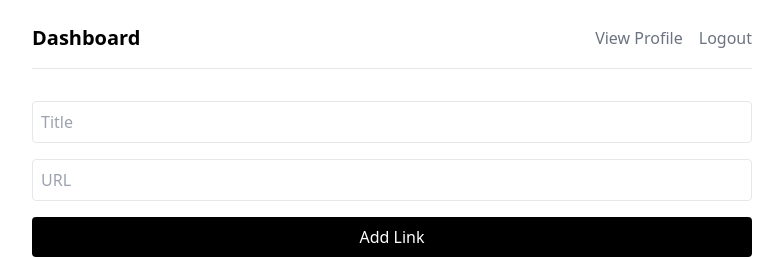
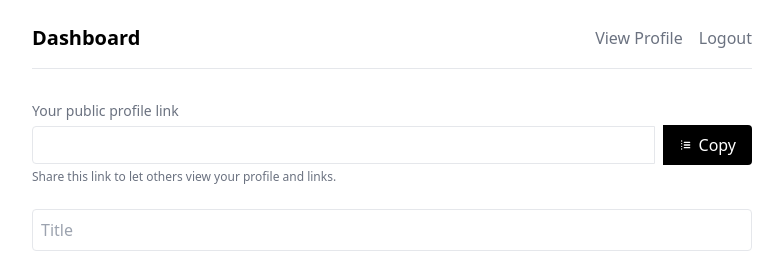
Before and after one commit to Yahia101Imad/bio-link-tool, a React (Vite) app in the folder client/: page /dashboard in a window 1280 px wide. Shown: the top 259 px of the page, without its empty margins (248-1031 px from the left). Built offline with nearby package versions, Linux system fonts and the light colour scheme; no server answers.

Commit message:
feat: create a copy field for links user profile

```diff
--- a/client/src/pages/DashboardPage.jsx
+++ b/client/src/pages/DashboardPage.jsx
@@ -20,14 +20,16 @@ export default function Dashboard() {
   const [toast, setToast] = useState(null);
   const showToast = (message, type = "success") => setToast({ message, type });
 
+  const [profileLink, setProfileLink] = useState(""); // User profile link
+
   // Check url formula with regex
   const isValidURL = (string) => {
     const pattern = new RegExp(
       "^(https?:\\/\\/)" + // http:// or https://
-      "((([a-zA-Z0-9\\-]+\\.)+[a-zA-Z]{2,})|" + // domain...
-      "localhost)" + // ...or localhost
-      "(\\:[0-9]{1,5})?" + // optional port
-      "(\\/.*)?$" // path
+        "((([a-zA-Z0-9\\-]+\\.)+[a-zA-Z]{2,})|" + // domain...
+        "localhost)" + // ...or localhost
+        "(\\:[0-9]{1,5})?" + // optional port
+        "(\\/.*)?$", // path
     );
     return pattern.test(string);
   };
@@ -45,8 +47,16 @@ export default function Dashboard() {
   useEffect(() => {
     (async () => {
       await fetchLinks();
+      const username = localStorage.getItem("username");
+      if (username) setProfileLink(`${window.location.origin}/${username}`);
     })();
   }, []);
+
+  // Copy profile link
+  const handleCopyProfileLink = () => {
+    navigator.clipboard.writeText(profileLink);
+    showToast("Profile link copied to clipboard!", "success");
+  };
 
   // View Profile
   const handleViewProfile = () => {
@@ -219,6 +229,44 @@ export default function Dashboard() {
         </div>
       </div>
 
+      {/* Copy Profile Link Field */}
+      <div className="mb-6">
+        <label className="block text-sm font-medium text-secondary mb-1">
+          Your public profile link
+        </label>
+        <div className="flex items-center gap-2">
+          <input
+            type="text"
+            value={profileLink}
+            readOnly
+            className="flex-1 border border-border p-2 rounded-l bg-background text-sm text-primary focus:outline-none focus:ring-2 focus:ring-primary"
+          />
+          <button
+            onClick={handleCopyProfileLink}
+            className="flex items-center gap-1 bg-primary text-white px-4 py-2 rounded-r hover:bg-primary/90 transition"
+          >
+            <svg
+              xmlns="http://www.w3.org/2000/svg"
+              className="h-4 w-4"
+              fill="none"
+              viewBox="0 0 24 24"
+              stroke="currentColor"
+            >
+              <path
+                strokeLinecap="round"
+                strokeLinejoin="round"
+                strokeWidth={2}
+                d="M8 16h8M8 12h8m-8-4h8M4 6h.01M4 10h.01M4 14h.01M4 18h.01"
+              />
+            </svg>
+            Copy
+          </button>
+        </div>
+        <p className="text-xs text-secondary mt-1">
+          Share this link to let others view your profile and links.
+        </p>
+      </div>
+
       {/* Add Link Form */}
       <form onSubmit={handleAddLink} className="flex flex-col gap-4 mb-10">
         <input
@@ -235,7 +283,9 @@ export default function Dashboard() {
           onChange={(e) => setUrl(e.target.value)}
           className="border border-border p-2 rounded bg-background"
         />
-        {urlError && <span className="text-red-500 text-sm mt-1">{urlError}</span>}
+        {urlError && (
+          <span className="text-red-500 text-sm mt-1">{urlError}</span>
+        )}
         <button type="submit" className="bg-primary text-white p-2 rounded">
           Add Link
         </button>
```
